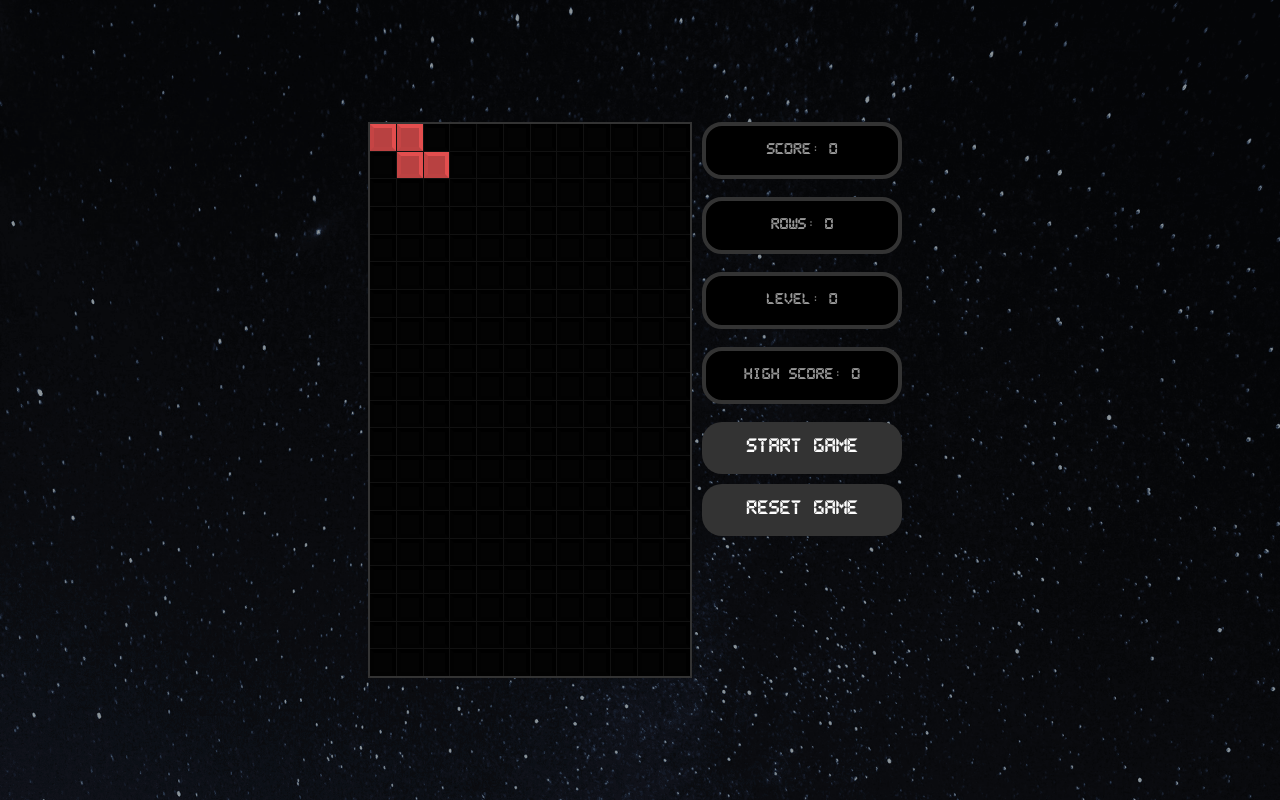
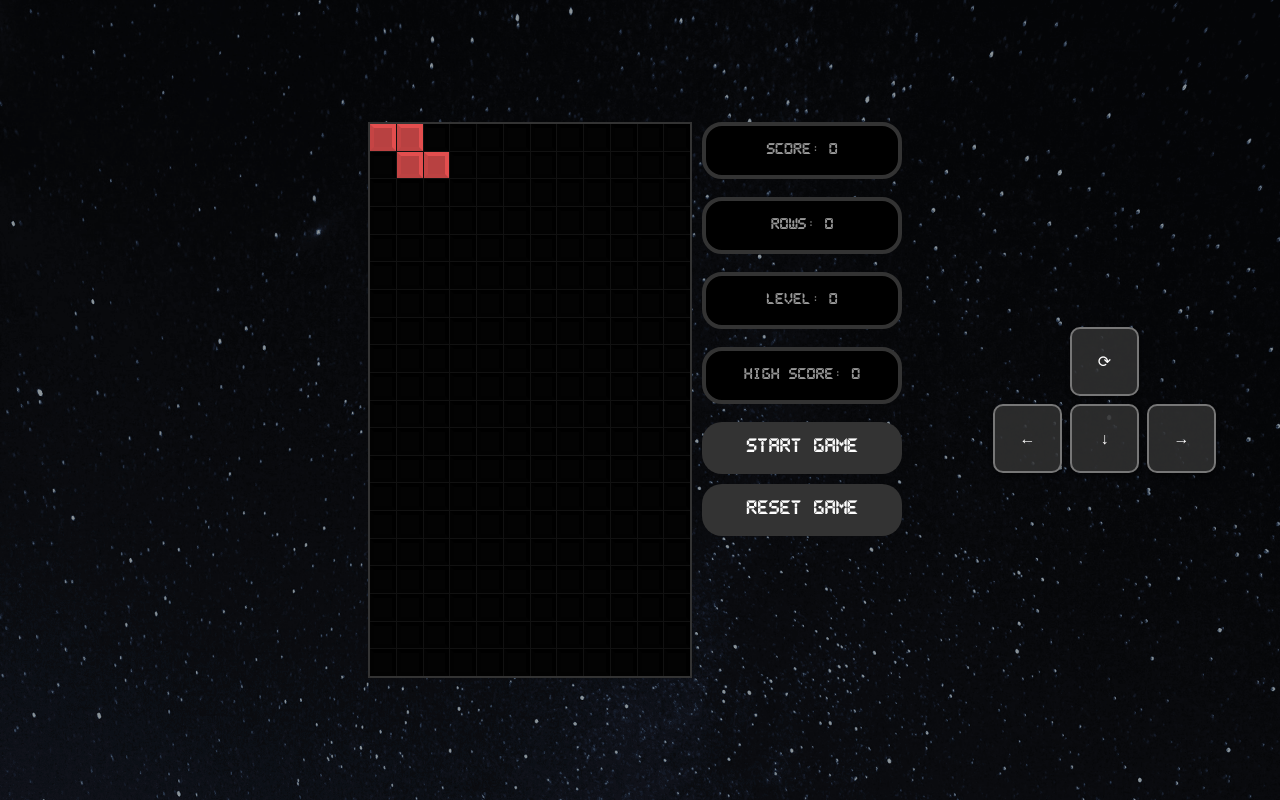
Before and after one commit to anshchaudhary1626/Simple_Tetris_Game, a React (Vite) app: page / in a window 1280 px wide. Built offline with nearby package versions, Linux system fonts and the light colour scheme.

Commit message:
Updated touch controls and responsive display

```diff
--- a/src/components/TouchControls.jsx
+++ b/src/components/TouchControls.jsx
@@ -3,28 +3,41 @@ import styled from "styled-components";
 
 const ControlsWrapper = styled.div`
   position: fixed;
-  bottom: 4vh;
-  left: 50%;
-  transform: translateX(-50%);
+  top: 50%;
+  right: 5vw; /* distance from right edge */
+  transform: translateY(-50%); /* vertically centered */
   display: grid;
   grid-template-areas:
     ". up ."
     "left down right";
-  gap: 6px;
+  gap: 8px;
   z-index: 1000;
 
-  /* Hide on large screens */
-  @media (min-width: 1024px) {
-    display: none;
+  /* --- Large screen (desktop) --- */
+  @media (min-width: 1025px) {
+    right: 5vw; /* Adjust this if it's too close/far */
+    bottom: auto;
+    transform: translateY(-50%);
   }
 
-  /* Adjust positioning for tablets */
+  /* --- Tablet --- */
+  @media (max-width: 1024px) {
+    right: 3vw;
+    top: auto;
+    bottom: 4vh;
+    transform: none;
+  }
+
+  /* --- Mobile --- */
   @media (max-width: 768px) {
+    left: 50%;
+    transform: translateX(-50%);
+    right: auto;
     bottom: 3vh;
     gap: 5px;
   }
 
-  /* Small mobile adjustments */
+  /* --- Small mobile --- */
   @media (max-width: 480px) {
     bottom: 2.5vh;
     gap: 4px;
@@ -50,21 +63,21 @@ const ControlButton = styled.button`
     transform: scale(0.95);
   }
 
-  /* Tablet size (slightly smaller) */
-  @media (max-width: 1023px) {
+  /* Tablet */
+  @media (max-width: 1024px) {
     width: 60px;
     height: 60px;
     font-size: 0.9rem;
   }
 
-  /* Small mobile screens */
+  /* Mobile */
   @media (max-width: 480px) {
     width: 50px;
     height: 50px;
     font-size: 0.8rem;
   }
 
-  /* Ultra-small (e.g., 360px width) */
+  /* Ultra-small */
   @media (max-width: 360px) {
     width: 40px;
     height: 40px;
```
